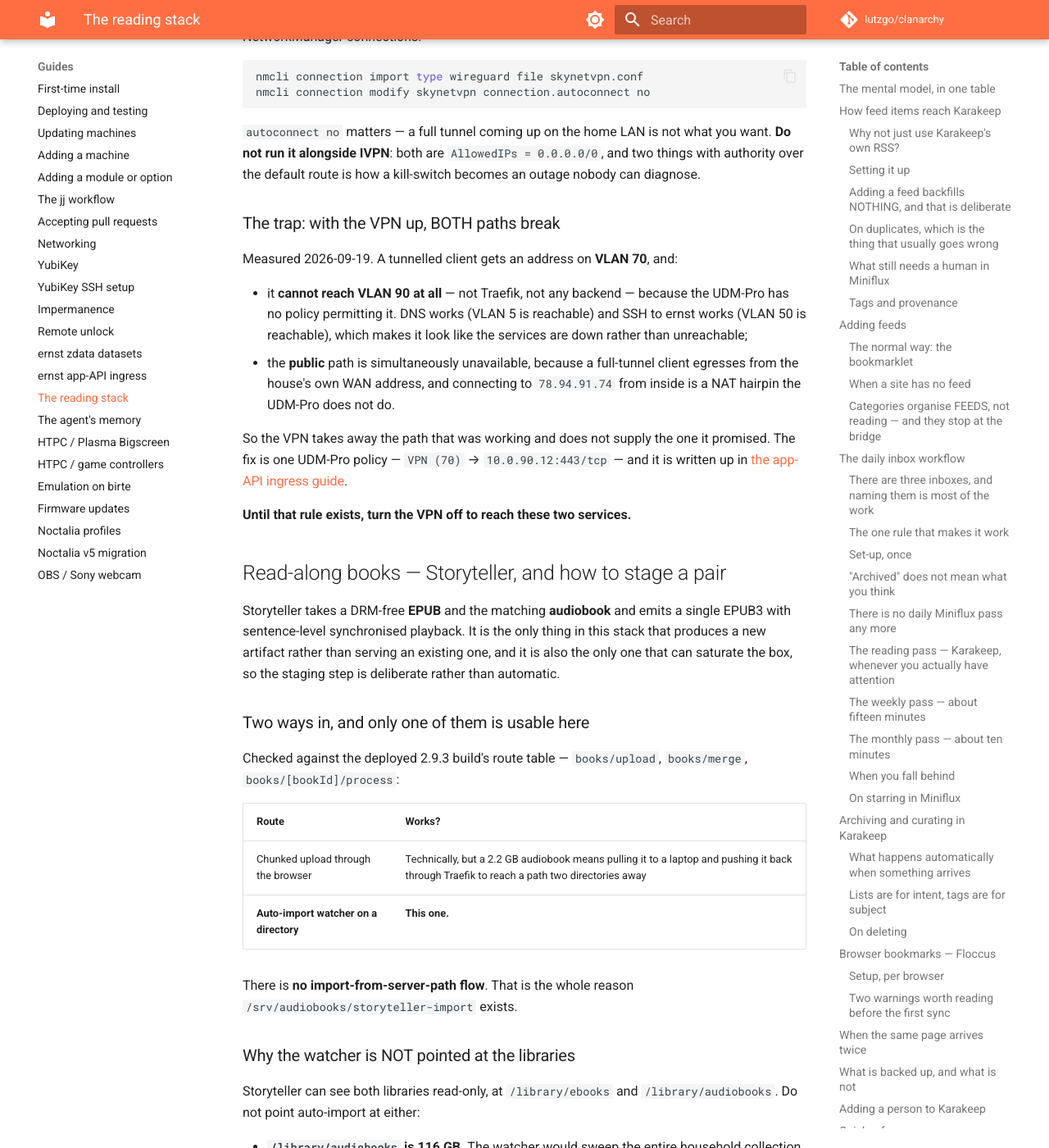
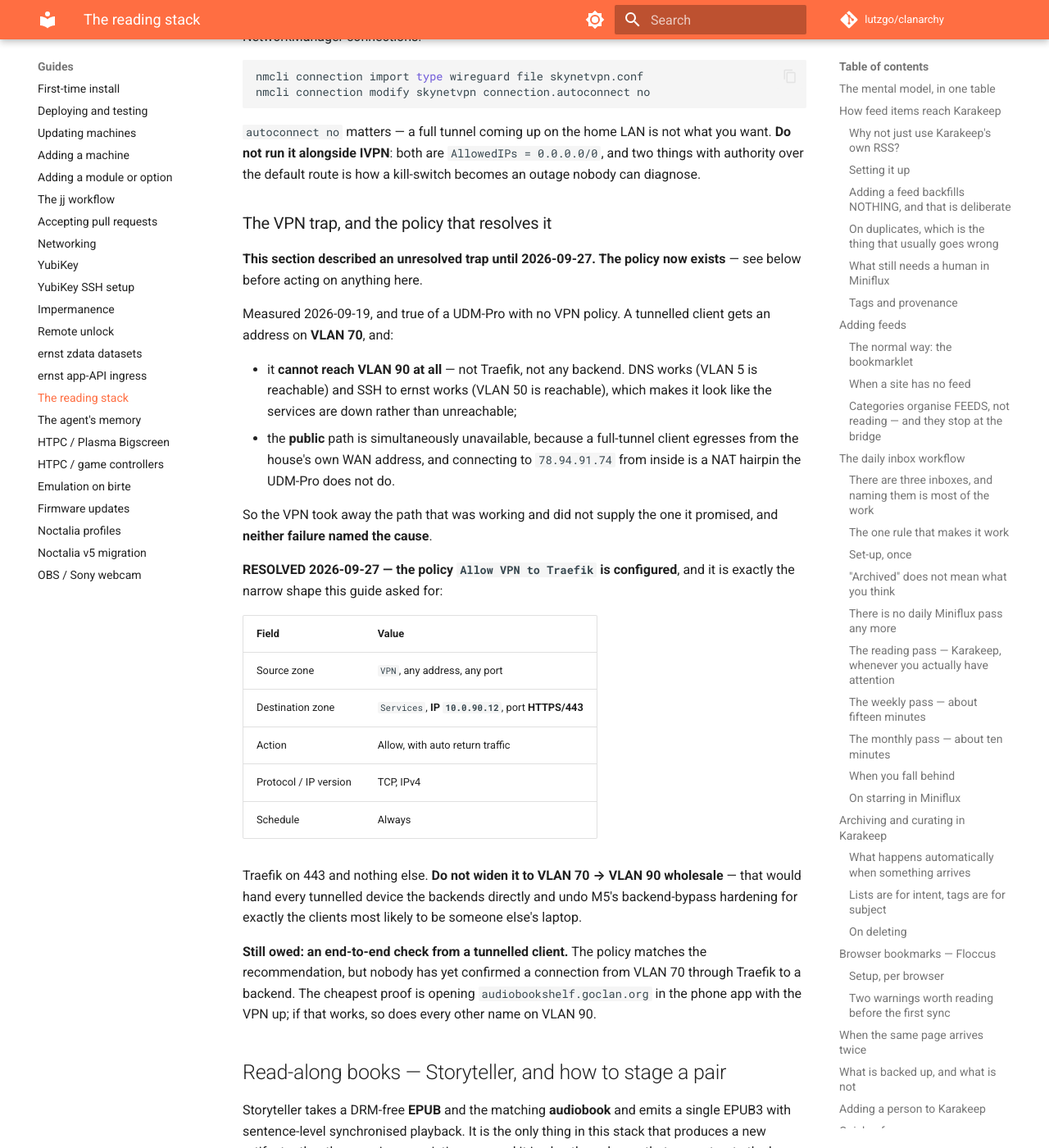
Before and after one commit to lutzgo/clanarchy, an MkDocs documentation site: the page built from docs/guides/reading-stack.md, in a window 1280 px wide and 1400 px high, scrolled down 13531 px. Shown: the whole window at 82% size. Built offline with MkDocs 1.6.1 and Material for MkDocs 9.7.7, drawn with Linux system fonts in a browser that asks for light colours; comment, search, counter and statistics services are not loaded; some of the changed text lies outside the part shown.

Commit message:
Record that the VPN-to-Traefik policy exists (#257)

```diff
--- a/docs/guides/reading-stack.md
+++ b/docs/guides/reading-stack.md
@@ -557,24 +557,45 @@ you want. **Do not run it alongside IVPN**: both are `AllowedIPs = 0.0.0.0/0`,
 and two things with authority over the default route is how a kill-switch
 becomes an outage nobody can diagnose.
 
-### The trap: with the VPN up, BOTH paths break
+### The VPN trap, and the policy that resolves it
 
-Measured 2026-09-19. A tunnelled client gets an address on **VLAN 70**, and:
+**This section described an unresolved trap until 2026-09-27. The policy now
+exists** — see below before acting on anything here.
 
-- it **cannot reach VLAN 90 at all** — not Traefik, not any backend — because
-  the UDM-Pro has no policy permitting it. DNS works (VLAN 5 is reachable) and
-  SSH to ernst works (VLAN 50 is reachable), which makes it look like the
-  services are down rather than unreachable;
+Measured 2026-09-19, and true of a UDM-Pro with no VPN policy. A tunnelled
+client gets an address on **VLAN 70**, and:
+
+- it **cannot reach VLAN 90 at all** — not Traefik, not any backend. DNS works
+  (VLAN 5 is reachable) and SSH to ernst works (VLAN 50 is reachable), which
+  makes it look like the services are down rather than unreachable;
 - the **public** path is simultaneously unavailable, because a full-tunnel
   client egresses from the house's own WAN address, and connecting to
   `78.94.91.74` from inside is a NAT hairpin the UDM-Pro does not do.
 
-So the VPN takes away the path that was working and does not supply the one it
-promised. The fix is one UDM-Pro policy — `VPN (70)` → `10.0.90.12:443/tcp` —
-and it is written up in
-[the app-API ingress guide](ernst-app-api-ingress.md#vpn-clients-land-on-vlan-70-and-cannot-reach-vlan-90-by-default).
+So the VPN took away the path that was working and did not supply the one it
+promised, and **neither failure named the cause**.
 
-**Until that rule exists, turn the VPN off to reach these two services.**
+**RESOLVED 2026-09-27 — the policy `Allow VPN to Traefik` is configured**, and
+it is exactly the narrow shape this guide asked for:
+
+| Field | Value |
+|---|---|
+| Source zone | `VPN`, any address, any port |
+| Destination zone | `Services`, **IP `10.0.90.12`**, port **HTTPS/443** |
+| Action | Allow, with auto return traffic |
+| Protocol / IP version | TCP, IPv4 |
+| Schedule | Always |
+
+Traefik on 443 and nothing else. **Do not widen it to VLAN 70 → VLAN 90
+wholesale** — that would hand every tunnelled device the backends directly and
+undo M5's backend-bypass hardening for exactly the clients most likely to be
+someone else's laptop.
+
+**Still owed: an end-to-end check from a tunnelled client.** The policy matches
+the recommendation, but nobody has yet confirmed a connection from VLAN 70
+through Traefik to a backend. The cheapest proof is opening
+`audiobookshelf.goclan.org` in the phone app with the VPN up; if that works, so
+does every other name on VLAN 90.
 
 ## Read-along books — Storyteller, and how to stage a pair
 
@@ -714,19 +735,23 @@ VPN and never the public internet, which is what makes dropping forward-auth a
 smaller decision here than it was for the five WAN names. Storyteller's own
 accounts are now the entire boundary on it.
 
-**2. The VPN needs a UDM-Pro policy, and that cannot live in this repo.**
-Tunnelled clients land on VLAN 70 with no route to VLAN 90 — so *both*
-Audiobookshelf and Storyteller are unreachable over the VPN until:
+**2. The VPN needs a UDM-Pro policy, and that cannot live in this repo — it is
+configured (2026-09-27).** `Allow VPN to Traefik`: VPN zone → Services zone,
+IP `10.0.90.12`, TCP/443 only. See
+[the VPN section above](#the-vpn-trap-and-the-policy-that-resolves-it) for the
+full shape and for why it must not be widened.
 
-> **Allow `VPN (70)` → `10.0.90.12:443/tcp`**
-
-Traefik on 443 and nothing else. Do not permit VLAN 70 → VLAN 90 wholesale.
-Full detail, including why the public path fails at the same time (NAT hairpin),
-is in [the app-API ingress guide](ernst-app-api-ingress.md#vpn-clients-land-on-vlan-70-and-cannot-reach-vlan-90-by-default).
-
-**Audiobookshelf needed no repo change for this** — it has carried the
-forward-auth bypass since M14 and is already on `wan`. Over the VPN it is
+**Audiobookshelf needed no repo change for either half** — it has carried the
+forward-auth bypass since M14 and is already on `wan`. Over the VPN it was
 blocked by the routing policy alone.
 
-So the order that actually works: add the UDM-Pro policy, then point both apps
-at `https://audiobookshelf.goclan.org` and `https://storyteller.goclan.org`.
+So both apps should now work over the tunnel: point them at
+`https://audiobookshelf.goclan.org` and `https://storyteller.goclan.org`.
+Downloads need the Storyteller app in the **foreground** — background
+downloading is not implemented, and an audiobook is gigabytes, so do the first
+one on wifi.
+
+If a connection fails, distinguish the two causes before changing anything: a
+**302 to `auth.goclan.org`** means forward-auth (a repo problem), while a
+**timeout or no route** means the UDM-Pro policy or the zone assignment (not a
+repo problem). They are unrelated and the symptoms do not overlap.
```
Also changed, not shown: docs/guides/ernst-app-api-ingress.md (+30 -0 lines).
